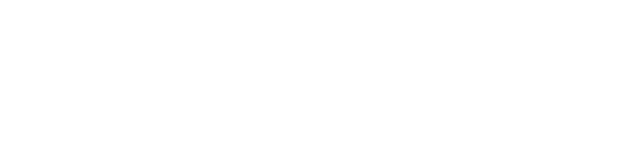
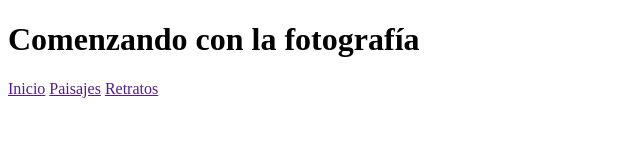
Before and after one commit to Josue1995/EvaluacionFinal, a plain HTML site: page index.html in a window 1280 px wide. Shown: the whole page, without its empty margins (0-640 px from the left). Drawn offline with Linux system fonts and the light colour scheme.

Commit message:
Estructura de la cabecera

```diff
--- a/index.html
+++ b/index.html
@@ -4,9 +4,43 @@
     <meta charset="utf-8">
     <meta name="viewport" content="width=device-width, user-scalable=no">
     <meta name="author" content="Josue">
+
     <title></title>
   </head>
   <body>
 
+    <header>
+
+      <div class="Cabecera">
+
+        <div class="Titulo">
+
+          <h1>Comenzando con la fotografía</h1>
+
+        </div>
+
+         <nav class="menu">
+           <a href="">Inicio</a>
+           <a href="">Paisajes</a>
+           <a href="">Retratos</a>
+
+         </nav>
+
+      </div>
+
+    </header>
+
+    <section>
+
+
+
+
+    </section>
+
+    <footer>
+
+
+    </footer>
+
   </body>
 </html>
```
